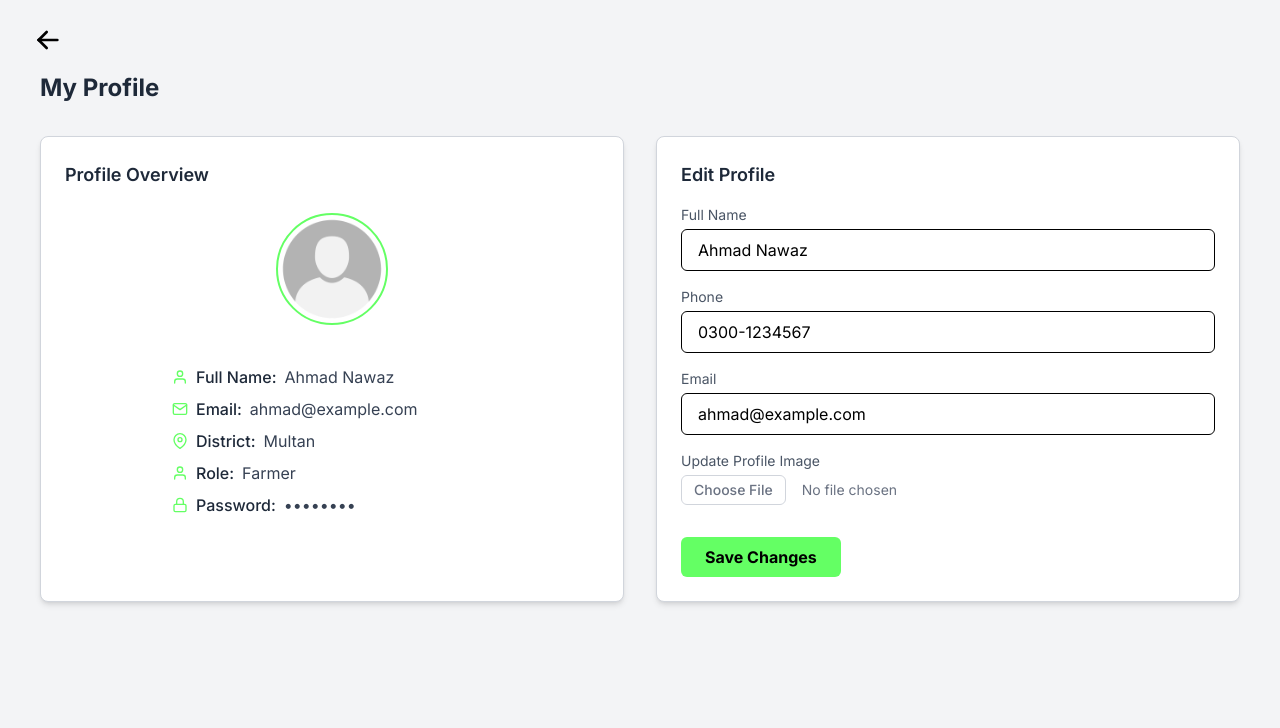
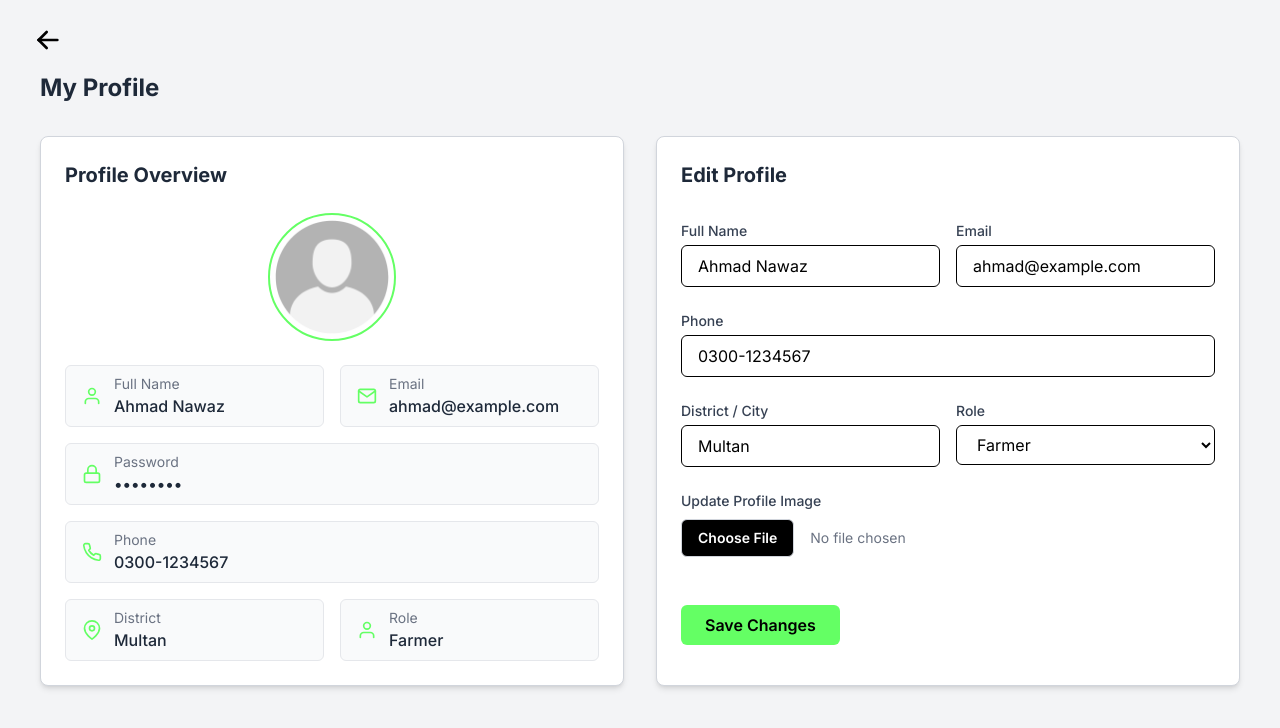
Before and after one commit to ayeshag7/AgriSense-Platform, a Next.js app: page /profile in a window 1280 px wide. Shown: the top 728 px of the page. Built offline with nearby package versions, Linux system fonts and the light colour scheme.

Commit message:
Modified the edit profile page components

```diff
--- a/src/components/Profile/EditProfileForm.tsx
+++ b/src/components/Profile/EditProfileForm.tsx
@@ -1,59 +1,123 @@
 'use client';
 
-import { useState } from 'react';
+import { useState, FormEvent, ChangeEvent } from 'react';
 
 export default function EditProfileForm() {
   const [name, setName] = useState('Ahmad Nawaz');
   const [phone, setPhone] = useState('0300-1234567');
   const [email, setEmail] = useState('ahmad@example.com');
+  const [district, setDistrict] = useState('Multan');
+  const [role, setRole] = useState('Farmer');
+  const [profileImage, setProfileImage] = useState<File | null>(null);
+  const [previewURL, setPreviewURL] = useState<string | null>(null);
+
+  const handleImageChange = (e: ChangeEvent<HTMLInputElement>) => {
+    const file = e.target.files?.[0];
+    if (file) {
+      setProfileImage(file);
+      setPreviewURL(URL.createObjectURL(file));
+    }
+  };
+
+  const handleSubmit = (e: FormEvent) => {
+    e.preventDefault();
+    console.log({ name, phone, email, district, role, profileImage });
+  };
 
   return (
     <div className="bg-white rounded-lg shadow-md p-6 border border-gray-300">
-      <h2 className="text-lg font-semibold text-gray-800 mb-4">Edit Profile</h2>
+      <h2 className="text-xl font-bold text-gray-800 mb-8">Edit Profile</h2>
 
-      <form className="space-y-4">
+      <form onSubmit={handleSubmit} className="space-y-6">
+        {/* Row 1: Name + Email */}
+        <div className="grid grid-cols-1 md:grid-cols-2 gap-4">
           <div>
-          <label className="block text-sm text-gray-600 mb-1">Full Name</label>
+            <label className="block text-sm font-medium text-gray-700 mb-1">Full Name</label>
             <input
               type="text"
               value={name}
               onChange={(e) => setName(e.target.value)}
-            className="w-full px-4 py-2 border rounded-md focus:ring-[#64FF64] focus:outline-none"
+              className="w-full px-4 py-2 border rounded-md focus:ring-2 focus:ring-[#64FF64] focus:outline-none"
             />
           </div>
 
           <div>
-          <label className="block text-sm text-gray-600 mb-1">Phone</label>
+            <label className="block text-sm font-medium text-gray-700 mb-1">Email</label>
+            <input
+              type="email"
+              value={email}
+              onChange={(e) => setEmail(e.target.value)}
+              className="w-full px-4 py-2 border rounded-md focus:ring-2 focus:ring-[#64FF64] focus:outline-none"
+            />
+          </div>
+        </div>
+
+        {/* Row 2: Phone */}
+        <div>
+          <label className="block text-sm font-medium text-gray-700 mb-1">Phone</label>
           <input
             type="text"
             value={phone}
             onChange={(e) => setPhone(e.target.value)}
-            className="w-full px-4 py-2 border rounded-md focus:ring-[#64FF64] focus:outline-none"
+            className="w-full px-4 py-2 border rounded-md focus:ring-2 focus:ring-[#64FF64] focus:outline-none"
+          />
+        </div>
+
+        {/* Row 3: District + Role */}
+        <div className="grid grid-cols-1 md:grid-cols-2 gap-4">
+          <div>
+            <label className="block text-sm font-medium text-gray-700 mb-1">District / City</label>
+            <input
+              type="text"
+              value={district}
+              onChange={(e) => setDistrict(e.target.value)}
+              className="w-full px-4 py-2 border rounded-md focus:ring-2 focus:ring-[#64FF64] focus:outline-none"
             />
           </div>
 
           <div>
-          <label className="block text-sm text-gray-600 mb-1">Email</label>
-          <input
-            type="email"
-            value={email}
-            onChange={(e) => setEmail(e.target.value)}
-            className="w-full px-4 py-2 border rounded-md focus:ring-[#64FF64] focus:outline-none"
-          />
+            <label className="block text-sm font-medium text-gray-700 mb-1">Role</label>
+            <select
+              value={role}
+              onChange={(e) => setRole(e.target.value)}
+              className="w-full px-4 py-2 border rounded-md bg-white focus:ring-2 focus:ring-[#64FF64] focus:outline-none"
+            >
+              <option>Farmer</option>
+              <option>Researcher</option>
+              <option>Admin</option>
+              <option>Student</option>
+            </select>
+          </div>
         </div>
 
+        {/* Profile Image Upload */}
         <div>
-          <label className="block text-sm text-gray-600 mb-1">Update Profile Image</label>
+          <label className="block text-sm font-medium text-gray-700 mb-2">Update Profile Image</label>
           <input
             type="file"
             accept="image/*"
-            className="block w-full text-sm text-gray-500 file:mr-4 file:py-1 file:px-3 file:border file:border-gray-300 file:rounded-md file:bg-white file:text-sm file:font-medium hover:file:bg-gray-100"
+            onChange={handleImageChange}
+            className="block w-full text-sm text-gray-500
+              file:mr-4 file:py-2 file:px-4
+              file:rounded-md file:border file:border-gray-300
+              file:text-sm file:font-semibold
+              file:bg-black file:text-white
+              hover:file:bg-gray-900"
           />
+
+          {previewURL && (
+            <img
+              src={previewURL}
+              alt="Profile Preview"
+              className="mt-4 w-24 h-24 rounded-full object-cover border border-gray-300"
+            />
+          )}
         </div>
 
+        {/* Submit */}
         <button
           type="submit"
-          className="mt-4 px-6 py-2 bg-[#64FF64] text-black font-bold rounded-md hover:bg-gray-900 transition"
+          className="mt-6 px-6 py-2 bg-[#64FF64] text-black font-semibold rounded-md hover:bg-[#53e653] transition"
         >
           Save Changes
         </button>
--- a/src/components/Profile/ProfileOverview.tsx
+++ b/src/components/Profile/ProfileOverview.tsx
@@ -1,44 +1,79 @@
 'use client';
 
 import Image from 'next/image';
-import { FiMail, FiUser, FiMapPin, FiLock } from 'react-icons/fi';
+import { FiMail, FiUser, FiMapPin, FiLock, FiPhone } from 'react-icons/fi';
 
 export default function ProfileOverview() {
   return (
     <div className="bg-white rounded-lg shadow-md p-6 border border-gray-300">
-      <h2 className="text-lg font-semibold text-gray-800 mb-6">Profile Overview</h2>
+      <h2 className="text-xl font-bold text-gray-800 mb-6">Profile Overview</h2>
 
       <div className="flex flex-col items-center text-center">
-        <div className="w-28 h-28 rounded-full overflow-hidden border-2 border-[#64FF64] mb-4">
+        <div className="w-32 h-32 rounded-full overflow-hidden border-2 border-[#64FF64] mb-6">
           <Image
             src="/images/user-profile.png"
             alt="Profile"
-            width={112}
-            height={112}
+            width={128}
+            height={128}
             className="object-cover"
           />
         </div>
 
-        <div className="space-y-2 mt-6 text-base text-gray-700 w-full max-w-xs text-left">
-          <div className="flex items-center gap-2">
-            <FiUser className="text-[#64FF64]" />
-            <span className="font-medium text-gray-800">Full Name:</span> Ahmad Nawaz
+        {/* Profile Info Grid */}
+        <div className="grid grid-cols-1 md:grid-cols-2 gap-4 w-full max-w-3xl text-left">
+
+          {/* Full Name */}
+          <div className="flex items-center gap-3 border border-gray-200 px-4 py-2 rounded-md bg-gray-50">
+            <FiUser className="text-[#64FF64] text-xl" />
+            <div>
+              <p className="text-sm text-gray-500">Full Name</p>
+              <p className="text-base font-medium text-gray-800">Ahmad Nawaz</p>
+            </div>
           </div>
-          <div className="flex items-center gap-2">
-            <FiMail className="text-[#64FF64]" />
-            <span className="font-medium text-gray-800">Email:</span> ahmad@example.com
+
+          {/* Email */}
+          <div className="flex items-center gap-3 border border-gray-200 px-4 py-2 rounded-md bg-gray-50">
+            <FiMail className="text-[#64FF64] text-xl" />
+            <div>
+              <p className="text-sm text-gray-500">Email</p>
+              <p className="text-base font-medium text-gray-800">ahmad@example.com</p>
+            </div>
           </div>
-          <div className="flex items-center gap-2">
-            <FiMapPin className="text-[#64FF64]" />
-            <span className="font-medium text-gray-800">District:</span> Multan
+
+          {/* Password */}
+          <div className="flex items-center gap-3 border border-gray-200 px-4 py-2 rounded-md bg-gray-50 col-span-1 md:col-span-2">
+            <FiLock className="text-[#64FF64] text-xl" />
+            <div>
+              <p className="text-sm text-gray-500">Password</p>
+              <p className="text-base font-medium text-gray-800">••••••••</p>
+            </div>
           </div>
-          <div className="flex items-center gap-2">
-            <FiUser className="text-[#64FF64]" />
-            <span className="font-medium text-gray-800">Role:</span> Farmer
+
+          {/* Phone */}
+          <div className="flex items-center gap-3 border border-gray-200 px-4 py-2 rounded-md bg-gray-50 col-span-1 md:col-span-2">
+            <FiPhone className="text-[#64FF64] text-xl" />
+            <div>
+              <p className="text-sm text-gray-500">Phone</p>
+              <p className="text-base font-medium text-gray-800">0300-1234567</p>
+            </div>
           </div>
-          <div className="flex items-center gap-2">
-            <FiLock className="text-[#64FF64]" />
-            <span className="font-medium text-gray-800">Password:</span> ••••••••
+
+          {/* District */}
+          <div className="flex items-center gap-3 border border-gray-200 px-4 py-2 rounded-md bg-gray-50">
+            <FiMapPin className="text-[#64FF64] text-xl" />
+            <div>
+              <p className="text-sm text-gray-500">District</p>
+              <p className="text-base font-medium text-gray-800">Multan</p>
+            </div>
+          </div>
+
+          {/* Role */}
+          <div className="flex items-center gap-3 border border-gray-200 px-4 py-2 rounded-md bg-gray-50">
+            <FiUser className="text-[#64FF64] text-xl" />
+            <div>
+              <p className="text-sm text-gray-500">Role</p>
+              <p className="text-base font-medium text-gray-800">Farmer</p>
+            </div>
           </div>
         </div>
       </div>
```
Lines whose indentation alone changed are shown as unchanged.
